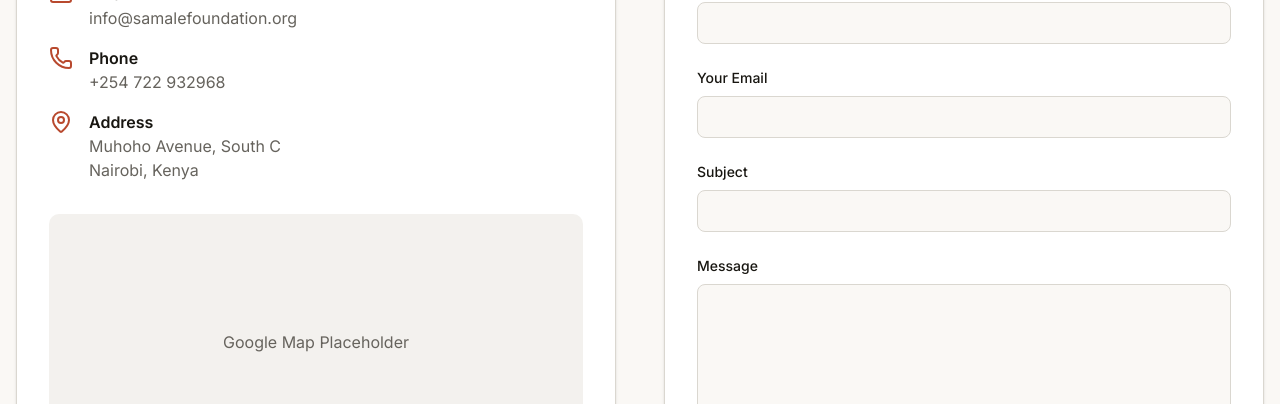
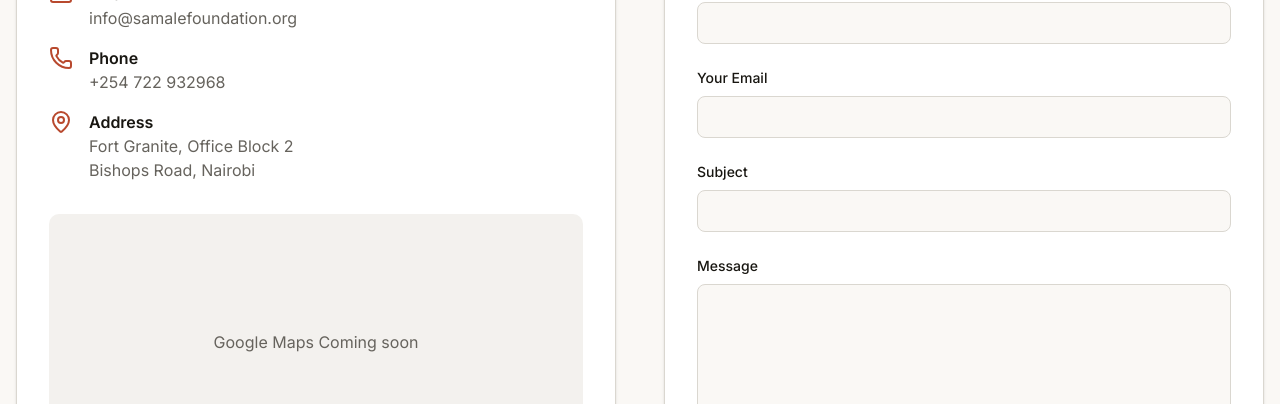
Before and after one commit to samwel-mongare/samale_foundation, a Next.js app: page /get-involved in a window 1280 px wide. Shown: the part 820-1224 px from the top of the page. Built offline with nearby package versions, Linux system fonts and the light colour scheme.

Commit message:
Modify styling for about and get involved pages and contact details

```diff
--- a/src/app/about/page.tsx
+++ b/src/app/about/page.tsx
@@ -89,9 +89,8 @@ export default function AboutPage() {
         <div className="mx-auto max-w-7xl px-4">
           <div className="grid gap-12 md:grid-cols-2">
             <motion.div
-              initial={{ opacity: 0, x: -50 }}
-              whileInView={{ opacity: 1, x: 0 }}
-              viewport={{ once: true }}
+              initial={{ opacity: 0, y: 30 }}
+              animate={{ opacity: 1, y: 0 }}
               transition={{ duration: 0.8 }}
               className="rounded-lg border bg-card p-8 shadow-sm"
             >
--- a/src/app/get-involved/page.tsx
+++ b/src/app/get-involved/page.tsx
@@ -59,8 +59,7 @@ export default function GetInvolvedPage() {
         <div className="mx-auto max-w-7xl px-4">
           <motion.div
             initial={{ opacity: 0, y: 30 }}
-            whileInView={{ opacity: 1, y: 0 }}
-            viewport={{ once: true }}
+            animate={{ opacity: 1, y: 0 }}
             transition={{ duration: 0.8 }}
             className="mb-12 text-center"
           >
@@ -108,9 +107,9 @@ export default function GetInvolvedPage() {
                   <div>
                     <p className="font-semibold">Address</p>
                     <span className="text-muted-foreground">
-                      Muhoho Avenue, South C
+                      Fort Granite, Office Block 2
                       <br />
-                      Nairobi, Kenya
+                      Bishops Road, Nairobi
                     </span>
                   </div>
                 </div>
@@ -118,7 +117,7 @@ export default function GetInvolvedPage() {
 
               {/* Google Map Placeholder */}
               <div className="h-64 w-full rounded-lg bg-muted/50 flex items-center justify-center text-muted-foreground">
-                <p>Google Map Placeholder</p>
+                <p>Google Maps Coming soon</p>
               </div>
             </motion.div>
 
```
